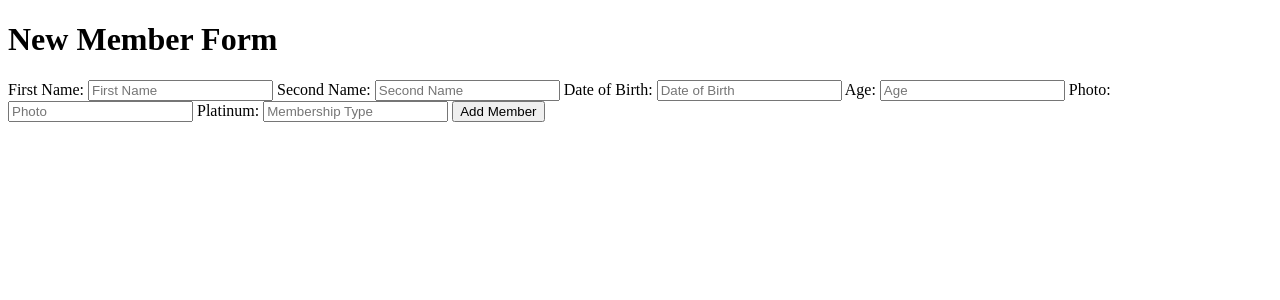
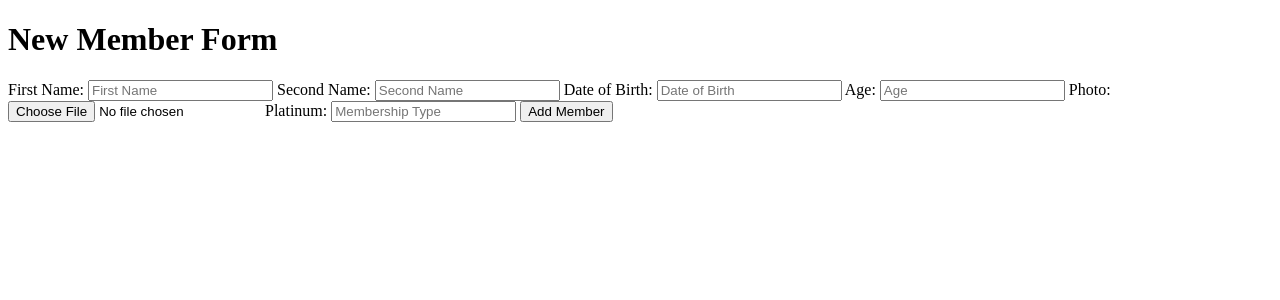
Before and after one commit to seriouspig/Gym_Manager_testing, a Flask app: page /members/new in a window 1280 px wide. Shown: the top 300 px of the page. Run offline with Flask 2, Linux system fonts and the light colour scheme.

```diff
--- a/controllers/member_controller.py
+++ b/controllers/member_controller.py
@@ -20,7 +20,7 @@ def create_member():
     second_name = request.form["second_name"]
     date_of_birth = request.form["date_of_birth"]
     age = request.form["age"]
-    photo = request.form["photo"]
+    photo = request.files["photo"].filename
     platinum = request.form["platinum"]
 
     member = Member(first_name,
@@ -30,4 +30,6 @@ def create_member():
                     photo,
                     platinum)
     member_repository.save(member)
+
+
     return redirect('/members')
--- a/templates/members/new.html
+++ b/templates/members/new.html
@@ -27,7 +27,8 @@
 <!-- label for photo -->
 <label for="photo">Photo:</label>
 <!-- input for photo -->
-<input type="text" id="photo" name="photo" placeholder="Photo">
+<input type="file" id="photo" name="photo" >
+
 
 <!-- label for platinum -->
 <label for="platinum">Platinum:</label>
```
Also changed, not shown: other parts of templates/members/new.html (+1 -1 lines).
